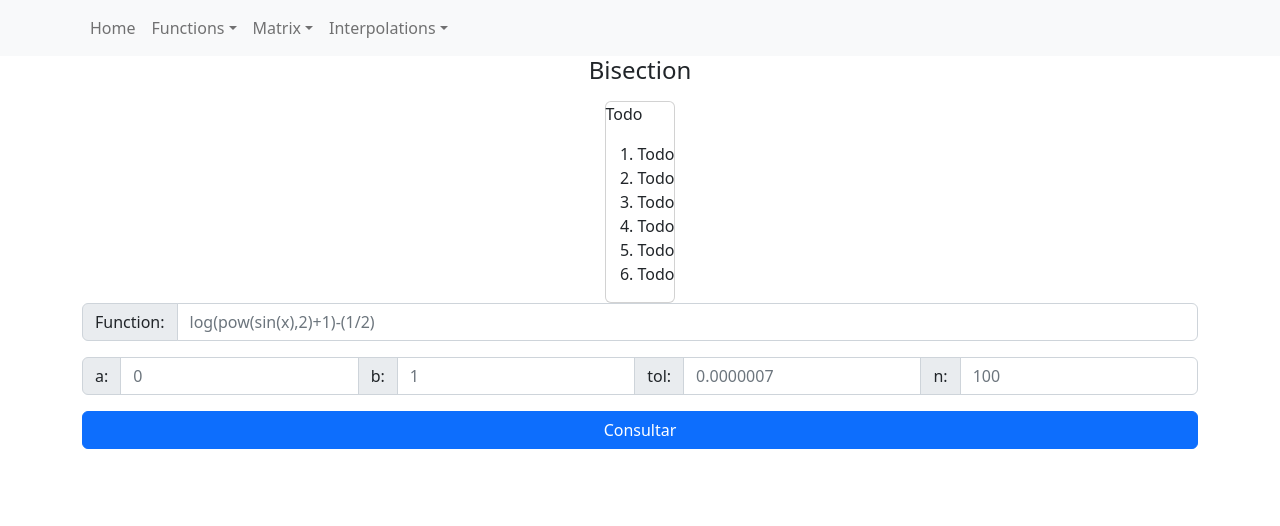
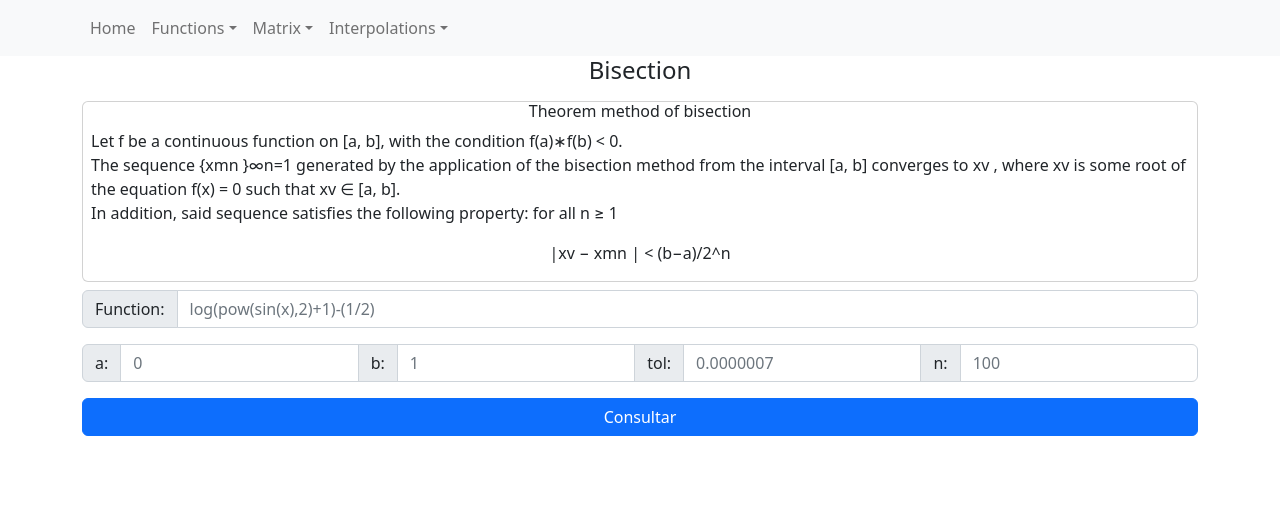
Before and after one commit to bened18/numerical-analysis, a Django app: template public/templates/functions/bisection.html in a window 1280 px wide. Shown: the top 526 px of the page. Run offline with Django 4.2, Linux system fonts and the light colour scheme; the template is opened without the code that fills it, so the values that code supplies are empty.

Commit message:
functions methods front finished

```diff
--- a/public/templates/functions/bisection.html
+++ b/public/templates/functions/bisection.html
@@ -17,16 +17,13 @@
     </div>
 
     <div class="d-flex justify-content-center">
-        <div class="card mt-2">
-            <p>Todo</p>
-            <ol>
-                <li>Todo</li>
-                <li>Todo</li>
-                <li>Todo</li>
-                <li>Todo</li>
-                <li>Todo</li>
-                <li>Todo</li>
-            </ol>
+        <div class="card mt-2 mb-2">
+            <h6 class="text-center">Theorem method of bisection</h6>
+            <p class="ms-2">Let f be a continuous function on [a, b], with the condition f(a)∗f(b) &#60; 0.<br>
+                The sequence {xmn }∞n=1 generated by the application of the bisection method from the
+                interval [a, b] converges to xv , where xv is some root of the equation f(x) = 0 such that xv ∈ [a, b].<br>
+                In addition, said sequence satisfies the following property: for all n ≥ 1 <br></p>
+            <p class="text-center">|xv − xmn | &#60; (b−a)/2^n</p>
         </div>
     </div>
 
--- a/public/templates/functions/incremental_search.html
+++ b/public/templates/functions/incremental_search.html
@@ -16,8 +16,7 @@
         <h4>Incremental Search</h4>
     </div>
 
-    <div class="d-flex justify-content-center mb-3">
-        <div class="card mt-2">
+    <div class="d-flex justify-content-center mb-3 mt-2">
             <p>Given f(x) = 0, we apply the following steps:</p>
             <ol>
                 <li>The continuity of f must be guaranteed with theoretical arguments.</li>
@@ -27,7 +26,6 @@
                 <li>Every time a value of xn is generated, we find the value of f(xn).</li>
                 <li>We look at the signs of f(xn) and f(xn−1).</li>
             </ol>
-        </div>
     </div>
 
     <form method="GET">
```
Also changed, not shown: public/templates/functions/false_rule.html (+7 -9 lines), public/templates/functions/fixed_point.html (+5 -7 lines), public/templates/functions/multiple_roots.html (+9 -9 lines), public/templates/functions/secant.html (+4 -9 lines).
